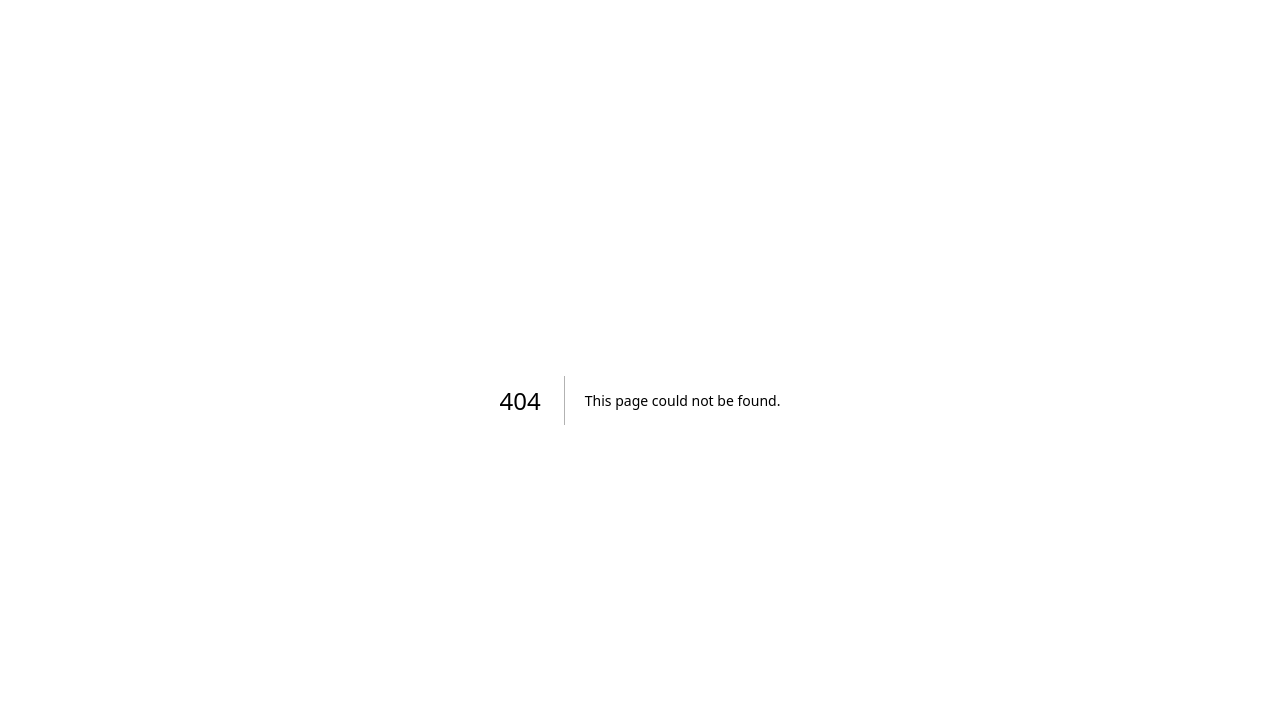
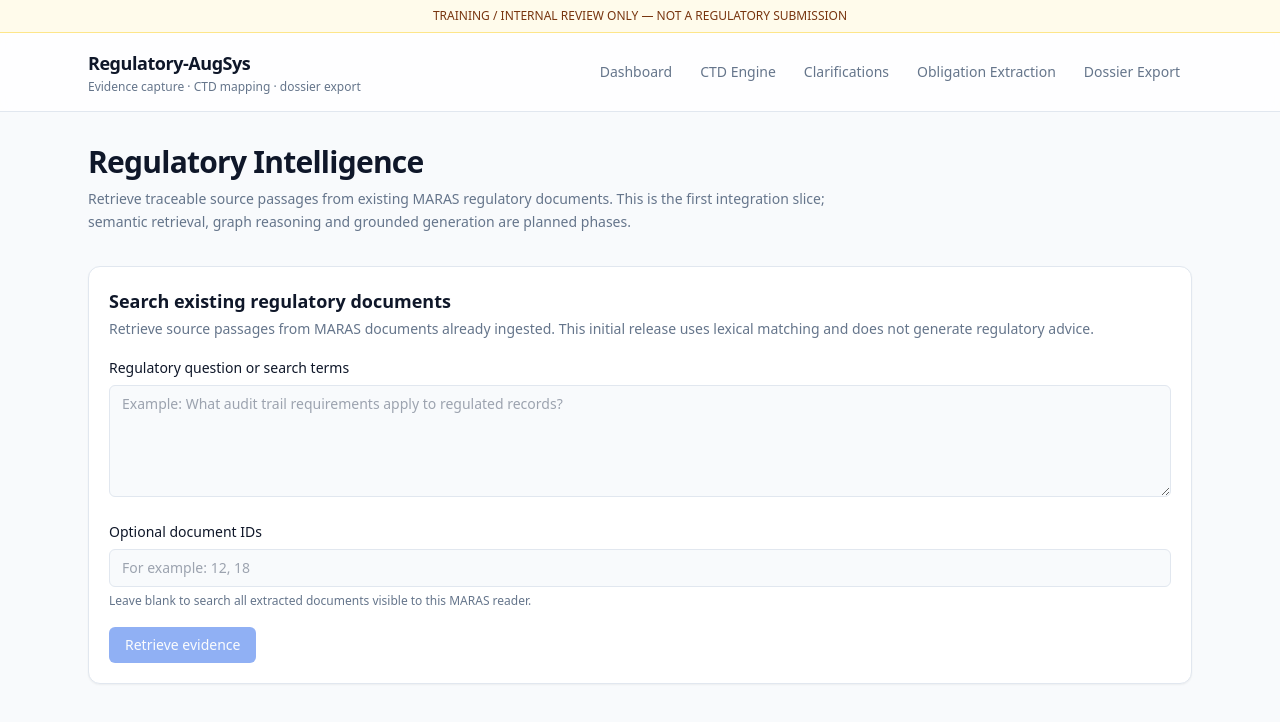
Before and after one commit to usp1904/Regulatory-AugSys, a Next.js app in the folder apps/web/: page /regulatory-intelligence in a window 1280 px wide. Before the commit this address had no page. Shown: the top 722 px of the page. Built offline with nearby package versions, Linux system fonts and the light colour scheme.

Commit message:
feat(rag): add Regulatory Intelligence workspace page

```diff
--- /dev/null
+++ b/apps/web/app/regulatory-intelligence/page.tsx
@@ -0,0 +1,14 @@
+import { RegulatoryIntelligenceWorkbench } from "@/components/regulatory-intelligence-workbench";
+import { SiteShell } from "@/components/site-shell";
+
+export default function RegulatoryIntelligencePage() {
+  return (
+    <SiteShell
+      title="Regulatory Intelligence"
+      description="Retrieve traceable source passages from existing MARAS regulatory documents. This is the first integration slice; semantic retrieval, graph reasoning and grounded generation are planned phases."
+      wide
+    >
+      <RegulatoryIntelligenceWorkbench />
+    </SiteShell>
+  );
+}
```
